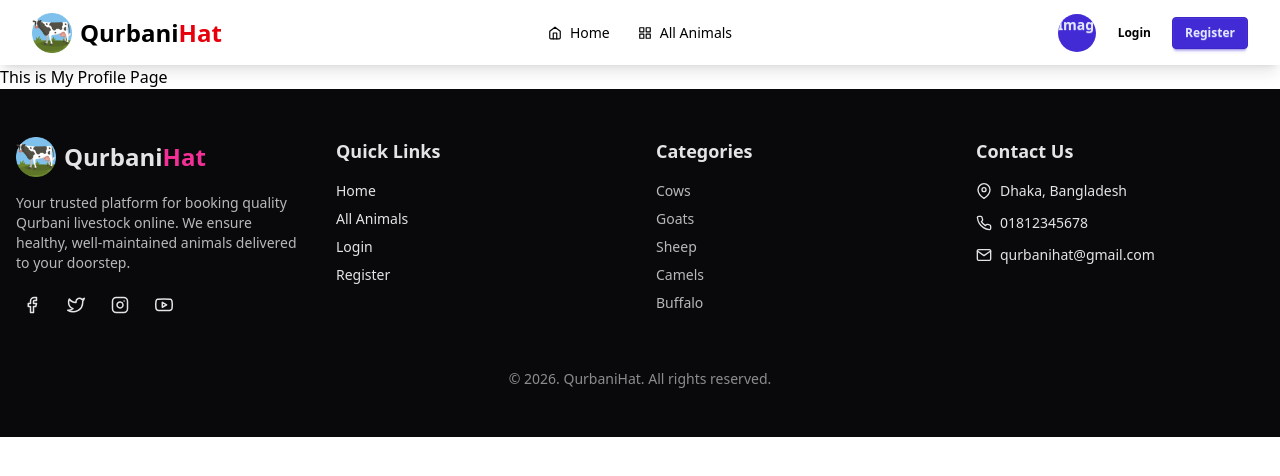
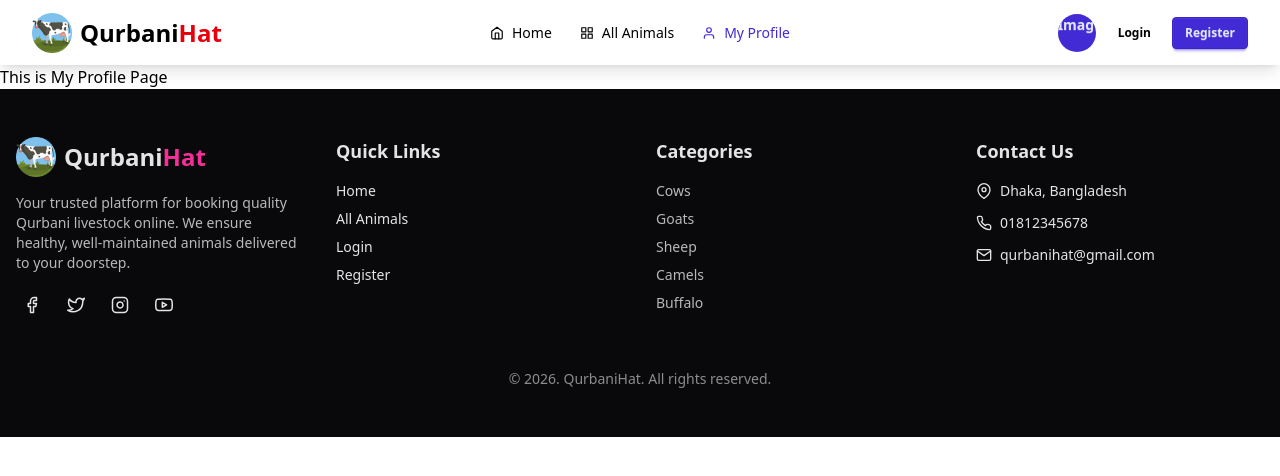
Before and after one commit to Abu-Bakor-Siddik/qurbani-hut, a Next.js app: page /my-profile in a window 1280 px wide. Shown: the top 476 px of the page. Built offline with nearby package versions, Linux system fonts and the light colour scheme.

Commit message:
fixed some navbar issues

```diff
--- a/src/components/homepage/TopBreeds.jsx
+++ b/src/components/homepage/TopBreeds.jsx
@@ -16,7 +16,7 @@ const TopBreeds = () => {
           customers.
         </p>
       </div>
-      <div className="grid grid-cols-1 md:grid-cols-3 gap-4 mx-30">
+      <div className="grid grid-cols-1 md:grid-cols-3 gap-4 mx-30 mb-20">
         {animal
           .filter((a) => a.rating >= 4.5)
           .map((a) => {
--- a/src/components/shared/Navbar.jsx
+++ b/src/components/shared/Navbar.jsx
@@ -1,17 +1,20 @@
-'use client'
+"use client";
 
 import Image from "next/image";
 import Link from "next/link";
 import React, { useState } from "react";
 import { FiGrid, FiHome, FiLogOut, FiMenu, FiUser, FiX } from "react-icons/fi";
 import cow from "@/assets/Logo.png";
+import { usePathname } from "next/navigation";
 
 const Navbar = () => {
+  const pathname = usePathname();
   const [isOpen, setIsOpen] = useState(false);
 
   const navLinks = [
     { href: "/", label: "Home", icon: <FiHome /> },
     { href: "/all-animal", label: "All Animals", icon: <FiGrid /> },
+    { href: "/my-profile", label: "My Profile", icon: <FiUser /> },
   ];
 
   return (
@@ -33,7 +36,11 @@ const Navbar = () => {
             <li key={link.href}>
               <Link
                 href={link.href}
-                className="flex items-center gap-2 font-medium hover:text-primary">
+                className={`flex items-center gap-2 font-medium ${
+                  pathname === link.href
+                    ? "text-primary font-bold"
+                    : "hover:text-primary"
+                }`}>
                 {link.icon}
                 {link.label}
               </Link>
@@ -81,26 +88,18 @@ const Navbar = () => {
               <li key={link.href}>
                 <Link
                   href={link.href}
-                  className="flex items-center gap-2"
-                  onClick={() => setIsOpen(false)}>
+                  onClick={() => setIsOpen(false)}
+                  className={`flex items-center gap-2 ${
+                    pathname === link.href ? "text-primary font-bold" : ""
+                  }`}>
                   {link.icon}
                   {link.label}
                 </Link>
               </li>
             ))}
-
             <>
               <li>
-                  <Link
-                    href="/my-profile"
-                    className="flex items-center gap-2"
-                    onClick={() => setIsOpen(false)}>
-                    <FiUser /> My Profile
-                  </Link>
-                </li>
-                <li>
-                  <button
-                    className="flex items-center gap-2 text-error">
+                <button className="flex items-center gap-2 text-error">
                   <FiLogOut /> Sign Out
                 </button>
               </li>
```
Lines whose indentation alone changed are shown as unchanged.
